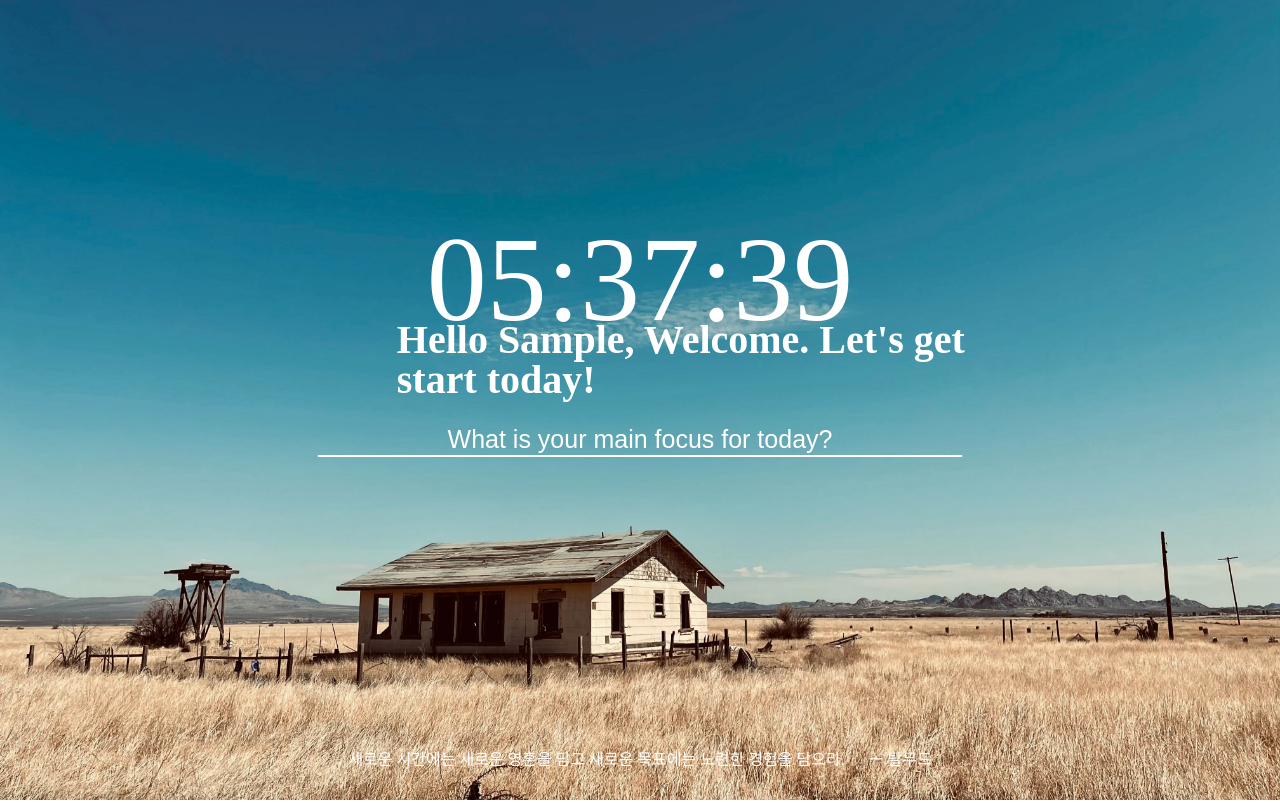
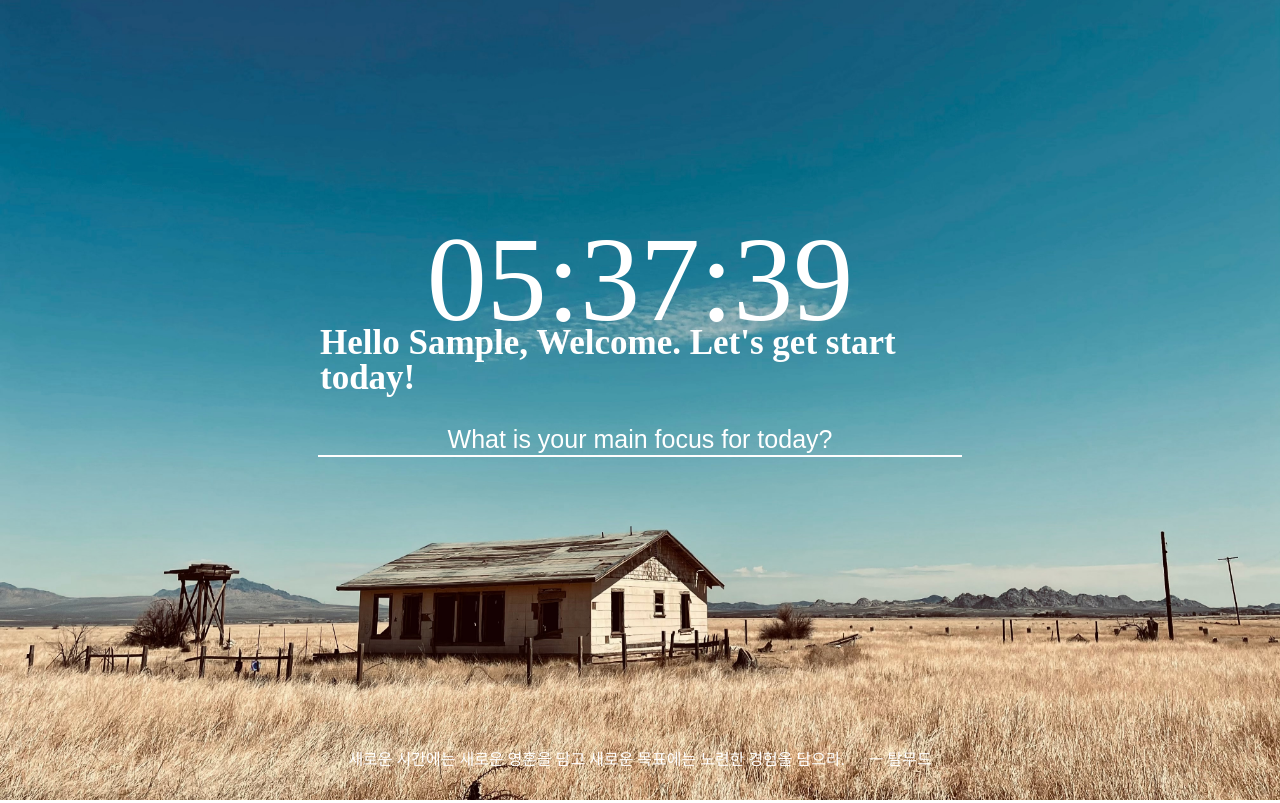
Before and after one commit to jh1nrt/js-chrome-app, a plain HTML site: page index.html in a window 1280 px wide. Both pictures are taken after typing "Sample" into the empty fields and a click on the button "Continue". Drawn offline with Linux system fonts and the light colour scheme.

Commit message:
Update style.css

```diff
--- a/css/style.css
+++ b/css/style.css
@@ -73,10 +73,10 @@ body {
 #greeting {
   position: absolute;
   top: 45%;
-  left: 54%;
+  left: 50%;
   transform: translate(-50%, -50%);
   color: white;
-  font-size: 40px;
+  font-size: 35px;
   font-weight: 600;
 }
 
```
